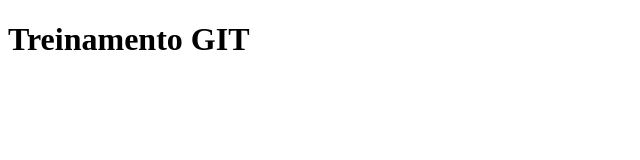
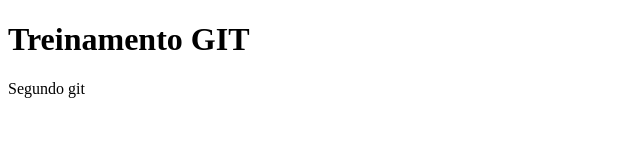
Before and after one commit to luiz87/treinamento-git, a plain HTML site: page index.html in a window 1280 px wide. Shown: the whole page, without its empty margins (0-640 px from the left). Drawn offline with Linux system fonts and the light colour scheme.

Commit message:
segundo commit

```diff
--- a/index.html
+++ b/index.html
@@ -8,6 +8,6 @@
 </head>
 <body>
     <h1>Treinamento GIT</h1>
-
+    <p>Segundo git</p>
 </body>
 </html>
```
